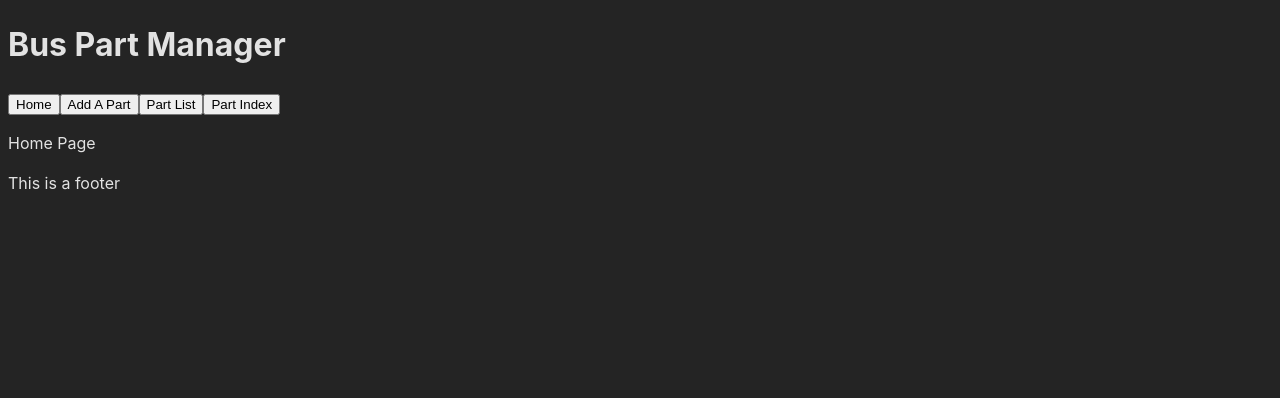
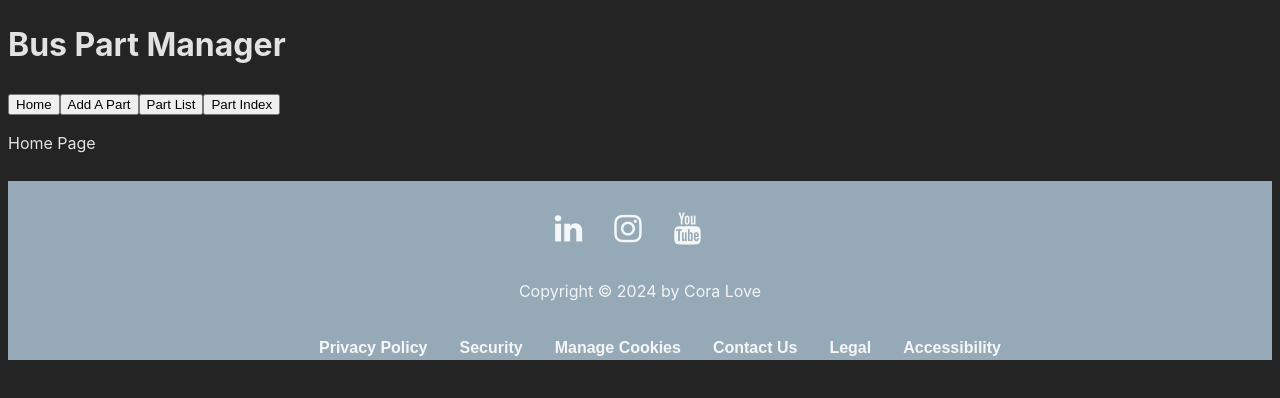
Before and after one commit to C0R4L0V3/crud-api-lab, a React (Vite) app in the folder crud-frontend/: page / in a window 1280 px wide. Shown: the top 398 px of the page. Built offline with nearby package versions, Linux system fonts and the light colour scheme.

Commit message:
added footer and styling

```diff
--- a/crud-frontend/src/App.jsx
+++ b/crud-frontend/src/App.jsx
@@ -40,6 +40,7 @@ const handleNav = (e) => {
 
   return (
     <>
+    <link rel="stylesheet" href="https://cdnjs.cloudflare.com/ajax/libs/font-awesome/4.7.0/css/font-awesome.min.css"></link>
       <Header />
       <NavBar handleNav={handleNav}/>
         {page === 'Home' ? <Home /> : ''}
--- a/crud-frontend/src/Components/Footer/Footer.css
+++ b/crud-frontend/src/Components/Footer/Footer.css
@@ -0,0 +1,43 @@
+footer {
+    text-align: center;
+    padding: 10px 0;}
+
+    .footerContainer {
+    background-color: #95AAB6;
+    display: flex-column;}
+
+    .footerContainer a {
+    color: #F5F6F7;
+    padding: 42px 16px;
+    text-decoration: none;
+    font-family: Arial, Helvetica, sans-serif;
+    font-weight: bold;
+    font-size: medium;}
+
+    .footer-left {
+    margin-right: auto}
+
+    .fa:hover {
+    color: #45405F;}
+
+    .icons {
+    justify-content: space-between;
+    padding: 16px 64px 0px 0px}
+
+    .icons ul {
+    list-style-type: none;}
+
+    .icons li {
+    display: inline-block;}
+
+    .footerCommonLinks ul {
+    list-style-type: none;}
+
+    .footerCommonLinks li {
+    display: inline-block;}
+
+    .footer-right {
+    margin-left: auto}
+
+    .copyright
+    {overflow: hidden;}
--- a/crud-frontend/src/Components/Footer/Footer.jsx
+++ b/crud-frontend/src/Components/Footer/Footer.jsx
@@ -1,8 +1,51 @@
+import './Footer.css'
+
 const Footer = (props) => {
 
     return (
         <footer>
-        This is a footer
+        <div class="footerContainer">
+
+        <div class = "icons">
+        <ul>
+            <li>
+                <a href="https://www.linkedin.com" target="_blank"><i class="fa fa-linkedin fa-2x"></i></a>
+            </li>
+            <li>
+                <a href="https://www.instagram.com" target="_blank"><i class="fa fa-instagram fa-2x"></i></a>
+            </li>
+            <li>
+                <a href="ttps://www.youtube.com" target="_blank"><i class="fa fa-youtube fa-2x"></i></a>
+            </li>
+        </ul>
+        </div>
+        <div class = "copyright">
+            <p>Copyright &copy; 2024 by Cora Love</p>
+        </div>
+        <div class = "footerCommonLinks">
+        <ul>
+            <li>
+                <a href="https://www.google.com">Privacy Policy</a>
+            </li>
+            <li>
+                <a href="https://www.google.com">Security</a>
+            </li>
+            <li>
+                <a href="https://www.google.com">Manage Cookies</a>
+            </li>
+            <li>
+                <a href="https://www.google.com">Contact Us</a>
+            </li>
+            <li>
+                <a href="https://www.google.com">Legal</a>
+            </li>
+            <li>
+                <a href="https://www.google.com">Accessibility</a>
+            </li>
+        </ul>
+        </div>
+
+        </div>
         </footer>
     )
 
```
